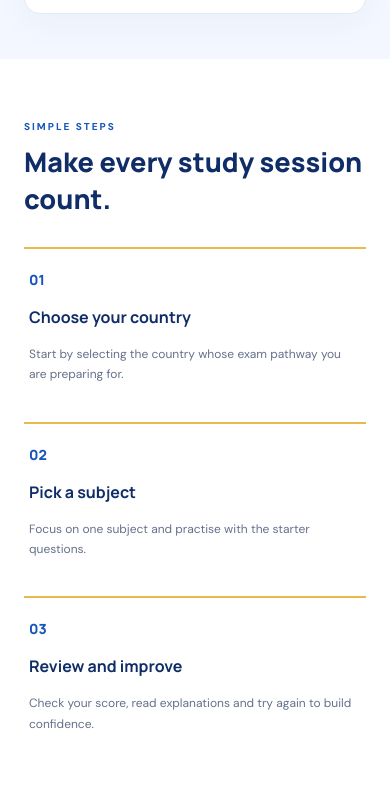
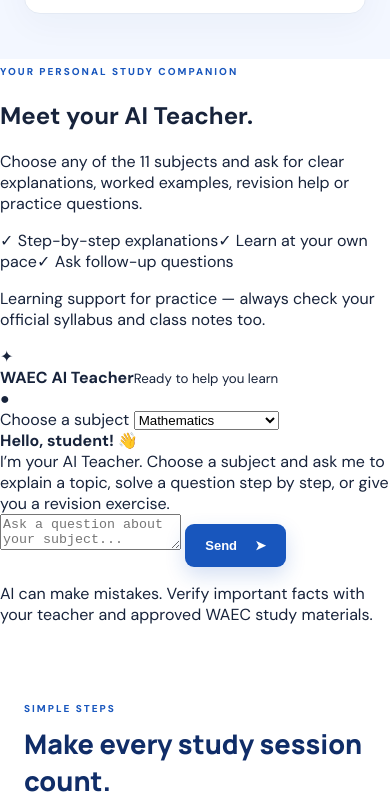
Before and after one commit to iheanachosimon8-lang/waec-masterclass-prep, a plain HTML site: page index.html in a window 390 px wide. Shown: the part 3364-4166 px from the top of the page. Drawn offline with Linux system fonts and the light colour scheme.

Commit message:
Add AI Teacher section for all 11 WAEC subjects

```diff
--- a/index.html
+++ b/index.html
@@ -9,7 +9,7 @@
   <script src="app.js?v=2" defer></script>
 </head>
 <body>
-<header class="topbar"><a class="brand" href="#"><span class="brand-mark">W</span><span>WAEC <b>Masterclass</b><small>PREPARE • PRACTISE • PROGRESS</small></span></a><button class="menu-btn" id="menuBtn" aria-label="Toggle menu">☰</button><nav id="nav"><a href="#subjects">Subjects</a><a href="#how">How it works</a><a href="#practice" class="nav-cta">Start practising</a></nav></header>
+<header class="topbar"><a class="brand" href="#"><span class="brand-mark">W</span><span>WAEC <b>Masterclass</b><small>PREPARE • PRACTISE • PROGRESS</small></span></a><button class="menu-btn" id="menuBtn" aria-label="Toggle menu">☰</button><nav id="nav"><a href="#subjects">Subjects</a><a href="#ai-teacher">AI Teacher</a><a href="#how">How it works</a><a href="#practice" class="nav-cta">Start practising</a></nav></header>
 <main>
 <section class="hero">
   <div class="hero-copy"><span class="eyebrow">YOUR EXAM JOURNEY STARTS HERE</span><h1>Prepare with confidence.<br><em>Pass with knowledge.</em></h1><p>Build your skills with subject practice, timed CBT tests and clear answer explanations — at your own pace.</p><div class="hero-actions"><a class="btn primary" href="#practice">Start free practice <span>→</span></a><a class="text-link" href="#subjects">Explore subjects</a></div><div class="trust-row"><span>✓ Free practice</span><span>✓ Instant feedback</span><span>✓ Mobile friendly</span></div></div>
@@ -18,31 +18,42 @@
 <section class="country-strip"><div><span class="eyebrow">MADE FOR WEST AFRICAN LEARNERS</span><h2>Choose your country</h2><p>We’ll use your selection to guide your learning experience.</p></div><label class="country-select"><span class="sr-only">Country</span><select id="country"><option value="">Select your country</option><option>Nigeria</option><option>Ghana</option><option>Sierra Leone</option><option>The Gambia</option><option>Liberia</option></select></label></section>
 <section class="section" id="subjects"><div class="section-heading"><div><span class="eyebrow">LEARN BY SUBJECT</span><h2>What would you like to study?</h2><p>Choose a subject to begin a short practice session.</p></div><span class="section-count">11 PRACTICE SUBJECTS</span></div><div class="subject-grid" id="subjectGrid"></div></section>
 <section class="practice-section" id="practice"><div class="practice-intro"><span class="eyebrow">PRACTICE ZONE</span><h2>Test what you know.</h2><p>Select a subject above, then start a practice quiz. You’ll see your score and explanations when you finish.</p><div class="feature-list"><span>✓ Multiple-choice questions</span><span>✓ Timed test option</span><span>✓ Instant marking and explanations</span></div></div><div class="quiz-panel" id="quizPanel"><div class="quiz-empty"><div class="empty-icon">✎</div><h3>Your next lesson starts here</h3><p>Choose a subject to load your practice questions.</p><a href="#subjects" class="btn primary">Choose a subject</a></div></div></section>
+<section class="ai-teacher-section" id="ai-teacher">
+  <div class="ai-teacher-intro">
+    <span class="eyebrow">YOUR PERSONAL STUDY COMPANION</span>
+    <h2>Meet your AI Teacher.</h2>
+    <p>Choose any of the 11 subjects and ask for clear explanations, worked examples, revision help or practice questions.</p>
+    <div class="ai-benefits"><span>✓ Step-by-step explanations</span><span>✓ Learn at your own pace</span><span>✓ Ask follow-up questions</span></div>
+    <p class="ai-note">Learning support for practice — always check your official syllabus and class notes too.</p>
+  </div>
+  <div class="ai-chat-card">
+    <div class="ai-chat-heading"><span class="ai-avatar">✦</span><div><strong>WAEC AI Teacher</strong><small id="aiStatus">Ready to help you learn</small></div><span class="ai-online">●</span></div>
+    <label class="ai-subject-label" for="aiSubject">Choose a subject</label>
+    <select id="aiSubject" class="ai-subject-select">
+      <option>Mathematics</option><option>English Language</option><option>Biology</option><option>Chemistry</option><option>Physics</option><option>Economics</option><option>Visual Arts</option><option>Financial Accounting</option><option>Commerce</option><option>Government</option><option>Literature-in-English</option>
+    </select>
+    <div class="ai-messages" id="aiMessages" aria-live="polite">
+      <div class="ai-message teacher-message"><b>Hello, student! 👋</b><br>I’m your AI Teacher. Choose a subject and ask me to explain a topic, solve a question step by step, or give you a revision exercise.</div>
+    </div>
+    <form id="aiForm" class="ai-form">
+      <label class="sr-only" for="aiPrompt">Ask your AI Teacher</label>
+      <textarea id="aiPrompt" rows="2" maxlength="2000" placeholder="Ask a question about your subject..." required></textarea>
+      <button class="btn primary" id="aiSend" type="submit">Send <span>➤</span></button>
+    </form>
+    <p class="ai-disclaimer">AI can make mistakes. Verify important facts with your teacher and approved WAEC study materials.</p>
+  </div>
+</section>
 <section class="section how" id="how"><span class="eyebrow">SIMPLE STEPS</span><h2>Make every study session count.</h2><div class="steps"><article><span>01</span><h3>Choose your country</h3><p>Start by selecting the country whose exam pathway you are preparing for.</p></article><article><span>02</span><h3>Pick a subject</h3><p>Focus on one subject and practise with the starter questions.</p></article><article><span>03</span><h3>Review and improve</h3><p>Check your score, read explanations and try again to build confidence.</p></article></div></section>
 <section class="cta-band"><div><span class="eyebrow">SMALL STEPS. BIG PROGRESS.</span><h2>Your future is worth preparing for.</h2><p>Start learning today — no account needed for these practice questions.</p></div><a class="btn light" href="#subjects">Start learning →</a></section>
 </main>
-<footer><a class="brand footer-brand" href="#"><span class="brand-mark">W</span><span>WAEC <b>Masterclass</b><small>PREPARE • PRACTISE • PROGRESS</small></span></a><p><strong>Created and founded by Iheanacho Simon Lucky.<div class="founder">
-  <img src="lv_0_20261028191102_1.jpg" alt="Founder of WAEC Masterclass Prep">
-  <div>
-    <strong>Created and founded by</strong><br>
-    <span>Iheanacho Simon Lucky</span>
-  </div>
-</div>
-  <footer>
-  <a class="brand footer-brand" href="#">
-    <span class="brand-mark">W</span>
-    <span>WAEC <b>Masterclass</b><small>PREPARE • PRACTISE • PROGRESS</small></span>
-  </a>
-
+<footer>
+  <a class="brand footer-brand" href="#"><span class="brand-mark">W</span><span>WAEC <b>Masterclass</b><small>PREPARE • PRACTISE • PROGRESS</small></span></a>
   <div class="founder">
     <img src="lv_0_20261028191102_1.jpg" alt="Founder of WAEC Masterclass Prep">
-    <div>
-      <strong>Created and founded by</strong><br>
-      <span>Iheanacho Simon Lucky</span>
-    </div>
+    <div><strong>Created and founded by</strong><br><span>Iheanacho Simon Lucky</span></div>
   </div>
-
   <p>Independent learning resource. Not affiliated with or endorsed by WAEC.</p>
   <small>© <span id="year"></span> WAEC Masterclass Prep</small>
-  </footer>
+</footer>
+<script src="ai-teacher.js" defer></script>
 </body></html>
```
